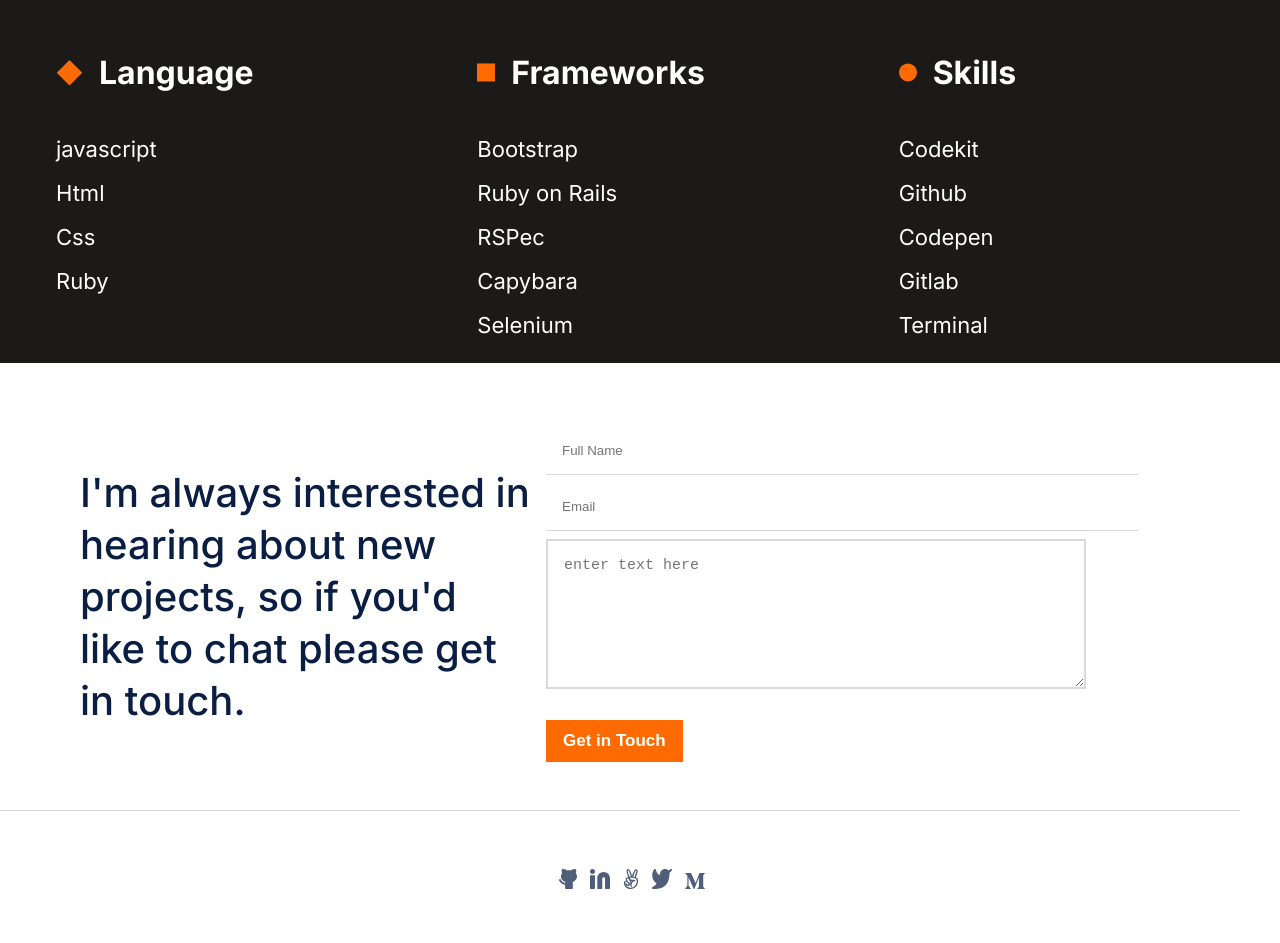
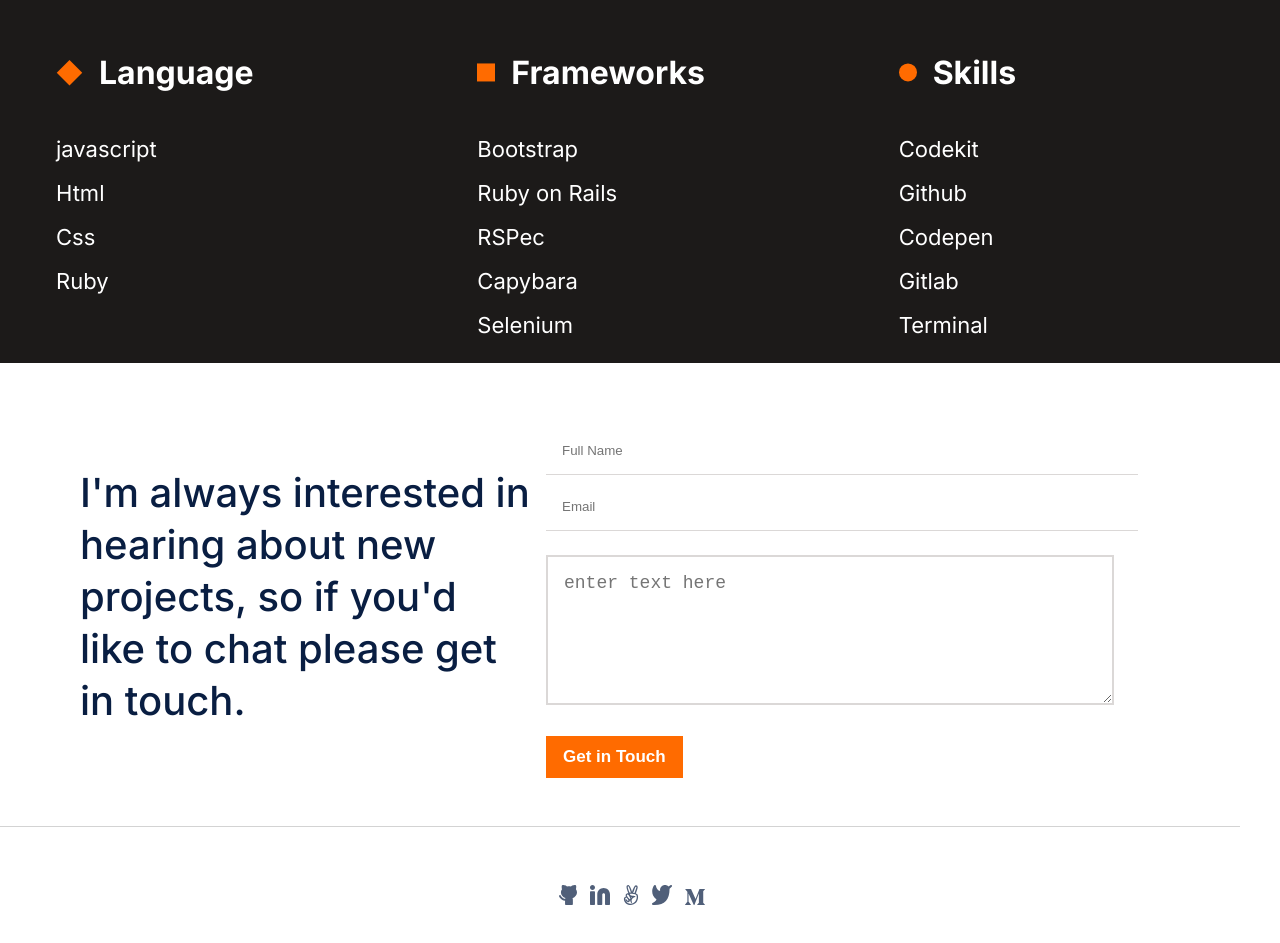
Before and after one commit to VICTOR-CHUKWU/portfolio, a website: page index.html in a window 1280 px wide. Shown: the part 3044-3987 px from the top of the page. Drawn offline with Linux system fonts and the light colour scheme.

Commit message:
Update textarea in style.css

```diff
--- a/style.css
+++ b/style.css
@@ -380,13 +380,14 @@
 textarea {
   border: 2px solid #dbd8d7;
   background: none;
-  width: 90%;
+  width: 95%;
   height: 114px;
   padding: 1rem;
   margin-bottom: 1.5rem;
   margin-left: auto;
   margin-right: auto;
-  font-size: 15px;
+  margin-top: 1rem;
+  font-size: 18px;
   font-weight: 500;
 }
 
```
